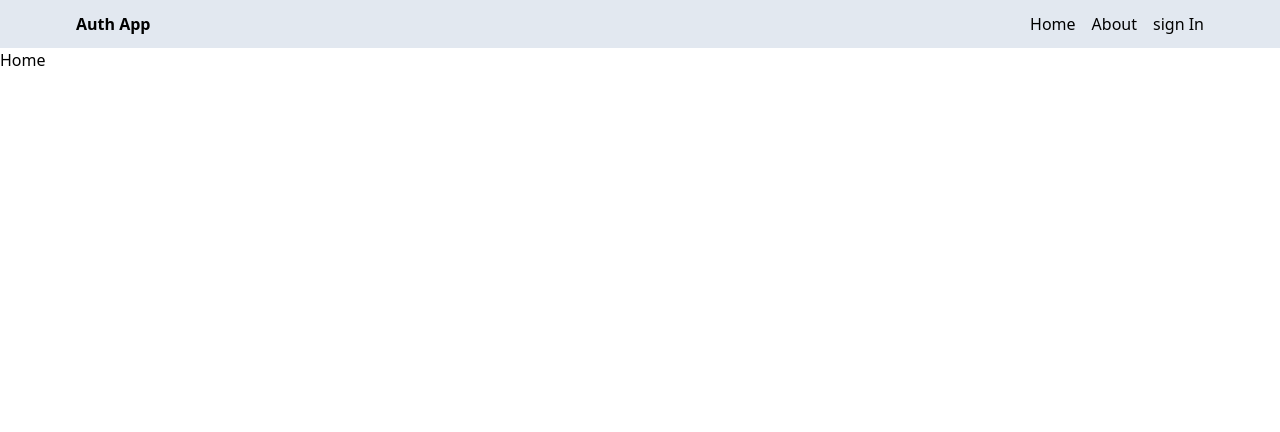
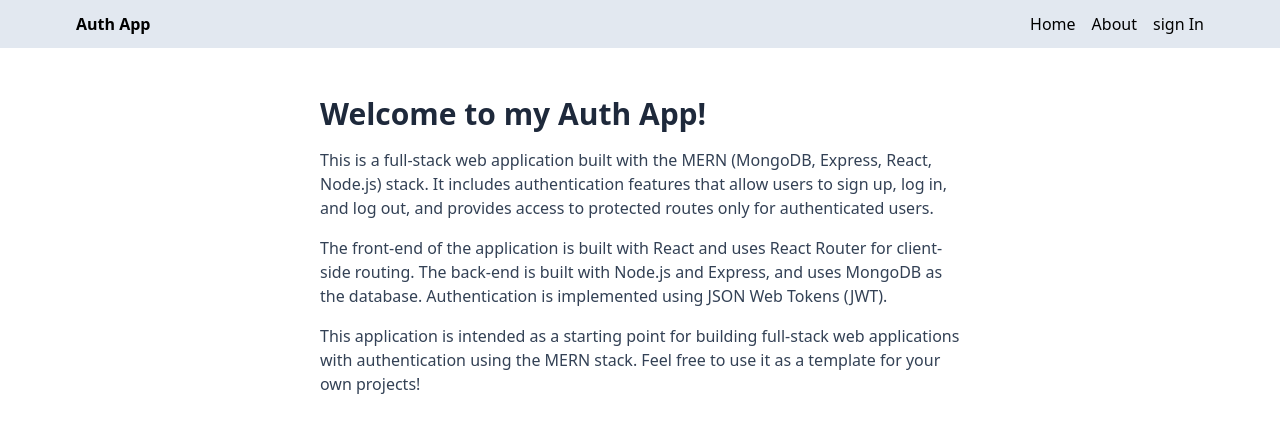
Before and after one commit to chandanbag1999/Mern-Authentication, a React (Vite) app in the folder client/: page / in a window 1280 px wide. Shown: the top 432 px of the page. Built offline with nearby package versions, Linux system fonts and the light colour scheme; no server answers.

Commit message:
complete home and about page

```diff
--- a/client/src/pages/About.jsx
+++ b/client/src/pages/About.jsx
@@ -1,7 +1,25 @@
-import React from 'react'
+import React from 'react';
 
 export default function About() {
   return (
-    <div>About</div>
-  )
+    <div className='px-4 py-12 max-w-2xl mx-auto'>
+      <h1 className='text-3xl font-bold  mb-4 text-slate-800'>About</h1>
+      <p className='mb-4 text-slate-700'>
+        This is a MERN (MongoDB, Express, React, Node.js) stack application with
+        authentication. It allows users to sign up, log in, and log out, and
+        provides access to protected routes only for authenticated users.
+      </p>
+      <p className='mb-4 text-slate-700'>
+        The front-end of the application is built with React and uses React
+        Router for client-side routing. The back-end is built with Node.js and
+        Express, and uses MongoDB as the database. Authentication is implemented
+        using JSON Web Tokens (JWT).
+      </p>
+      <p className='mb-4 text-slate-700'>
+        This application is intended as a starting point for building full-stack
+        web applications with authentication using the MERN stack. Feel free to
+        use it as a template for your own projects!
+      </p>
+    </div>
+  );
 }
--- a/client/src/pages/Home.jsx
+++ b/client/src/pages/Home.jsx
@@ -1,7 +1,28 @@
-import React from 'react'
+import React from 'react';
 
 export default function Home() {
   return (
-    <div>Home</div>
-  )
+    <div className='px-4 py-12 max-w-2xl mx-auto'>
+      <h1 className='text-3xl font-bold  mb-4 text-slate-800'>
+        Welcome to my Auth App!
+      </h1>
+      <p className='mb-4 text-slate-700'>
+        This is a full-stack web application built with the MERN (MongoDB,
+        Express, React, Node.js) stack. It includes authentication features that
+        allow users to sign up, log in, and log out, and provides access to
+        protected routes only for authenticated users.
+      </p>
+      <p className='mb-4 text-slate-700'>
+        The front-end of the application is built with React and uses React
+        Router for client-side routing. The back-end is built with Node.js and
+        Express, and uses MongoDB as the database. Authentication is implemented
+        using JSON Web Tokens (JWT).
+      </p>
+      <p className='mb-4 text-slate-700'>
+        This application is intended as a starting point for building full-stack
+        web applications with authentication using the MERN stack. Feel free to
+        use it as a template for your own projects!
+      </p>
+    </div>
+  );
 }
```
